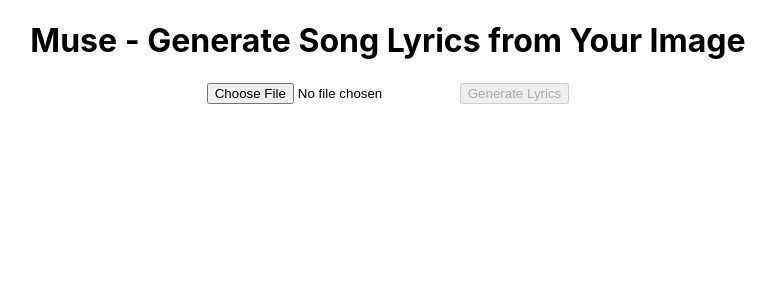
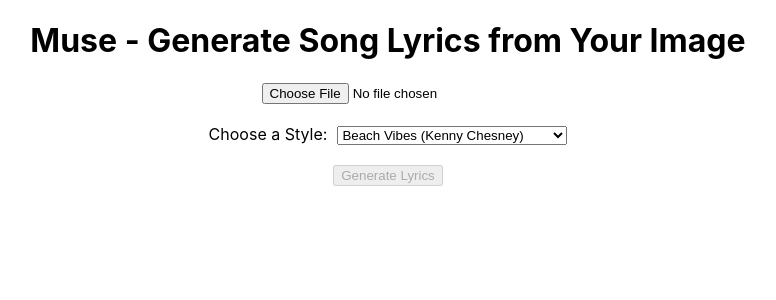
Before and after one commit to JGlessner757/muse, a React (Create React App) app: page / in a window 1280 px wide. Shown: the top 300 px of the page, without its empty margins (252-1028 px from the left). Built offline with nearby package versions, Linux system fonts and the light colour scheme.

Commit message:
Updated documentation

```diff
--- a/src/components/ImageUpload.js
+++ b/src/components/ImageUpload.js
@@ -5,6 +5,7 @@ const ImageUpload = () => {
   const [selectedFile, setSelectedFile] = useState(null);
   const [keywords, setKeywords] = useState(''); // Renamed description to keywords
   const [lyrics, setLyrics] = useState(''); // State to hold the generated lyrics
+  const [style, setStyle] = useState('Kenny Chesney'); // Default style selection
   const [loading, setLoading] = useState(false);
 
   const handleFileChange = (event) => {
@@ -22,9 +23,20 @@ const ImageUpload = () => {
       try {
         const base64Image = reader.result.split(',')[1]; // Extract only the base64 part
 
+        // Choose prompt based on selected style
+        let prompt = '';
+        if (style === 'Kenny Chesney') {
+          prompt = `Write a song in the style of Kenny Chesney, focusing on good vibes, sunny beaches, and the joy of living in the moment. Use the following keywords: ${keywords}`;
+        } else if (style === 'Adele') {
+          prompt = `Write a soulful, emotional ballad in the style of Adele. The song should explore love, longing, and self-reflection. Use the following keywords: ${keywords}`;
+        } else if (style === 'Luke Bryan') {
+          prompt = `Write a high-energy country rock song in the style of Luke Bryan. The song should be upbeat and focus on having a good time, freedom, and adventure. Use the following keywords: ${keywords}`;
+        }
+
         // Send to API Gateway
         const response = await axios.post('https://ghvgmdk314.execute-api.us-east-2.amazonaws.com/prod/museImageAnalyzer', {
-          image: base64Image
+          image: base64Image,
+          prompt: prompt // Pass the custom prompt to Lambda
         });
 
         // Display the results
@@ -43,7 +55,18 @@ const ImageUpload = () => {
       <h1>Muse - Generate Song Lyrics from Your Image</h1>
 
       <input type="file" onChange={handleFileChange} />
-      <button onClick={handleSubmit} disabled={!selectedFile || loading}>
+
+      {/* Style Selection Dropdown */}
+      <div style={{ marginTop: '20px' }}>
+        <label htmlFor="style-select" style={{ marginRight: '10px' }}>Choose a Style:</label>
+        <select id="style-select" onChange={(e) => setStyle(e.target.value)} value={style}>
+          <option value="Kenny Chesney">Beach Vibes (Kenny Chesney)</option>
+          <option value="Adele">Emotional Ballad (Adele)</option>
+          <option value="Luke Bryan">Upbeat Country Rock (Luke Bryan)</option>
+        </select>
+      </div>
+
+      <button onClick={handleSubmit} disabled={!selectedFile || loading} style={{ marginTop: '20px' }}>
         {loading ? 'Generating...' : 'Generate Lyrics'}
       </button>
 
```
Also changed, not shown: 1 other file (tests, documents, lock files or other folders).
